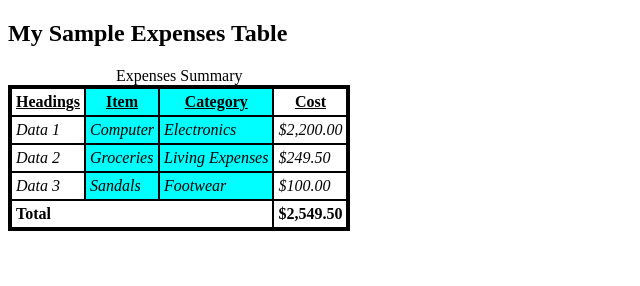
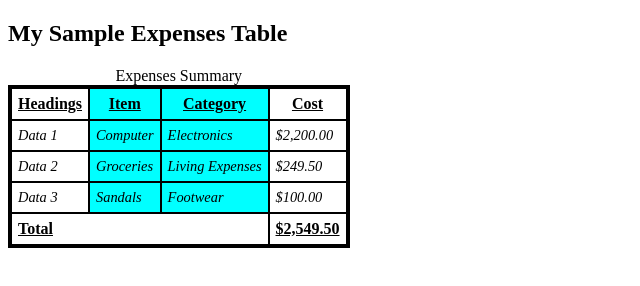
Before and after one commit to kmaustin32/odinProject, a plain HTML site: page html/tables.html in a window 1280 px wide. Shown: the whole page, without its empty margins (0-640 px from the left). Drawn offline with Linux system fonts and the light colour scheme.

```diff
--- a/html/tables.html
+++ b/html/tables.html
@@ -8,19 +8,17 @@
       border: 4px solid black;
       border-collapse: collapse;
     }
-    thead {
+    thead, tfoot {
       font-weight: bold;
       text-decoration: underline black;
     }
     th, td {
       border: 2px solid black;
-      padding: 4px;
+      padding: 6px;
     }
     tbody {
       font-style: italic;
-    }
-    tfoot {
-      font-weight: bold;
+      font-size: 90%;
     }
   </style>
   <title>Document</title>
```
Also changed, not shown: html/MDNPlanetTable.html (added, +11 -0 lines).
